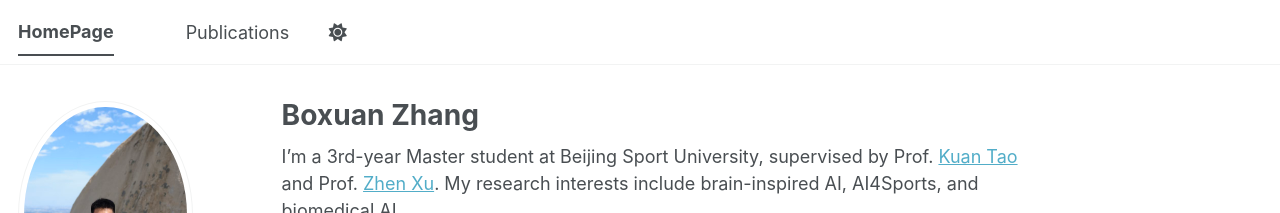
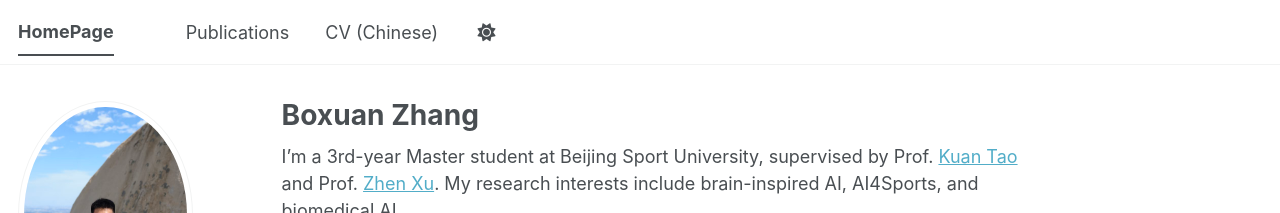
Before and after one commit to ZBX05/ZBX05.github.io, a Jekyll site: the page built from _pages/about.md, in a window 1280 px wide. Shown: the top 213 px of the page. Built offline with Jekyll 4.4.1, drawn with Linux system fonts in a browser that asks for light colours; a style sheet for code colours, icons or effects is not loaded.

Commit message:
2026/9/11 From pc. Add CV.pdf.

```diff
--- a/_data/navigation.yml
+++ b/_data/navigation.yml
@@ -10,6 +10,9 @@
 main:
   - title: "Publications"
     url: /publications/
+
+  - title: "CV (Chinese)"
+    url: /files/CV.pdf
 
   # - title: "Talks"
   #   url: /talks/
```
Also changed, not shown: 1 other file.
